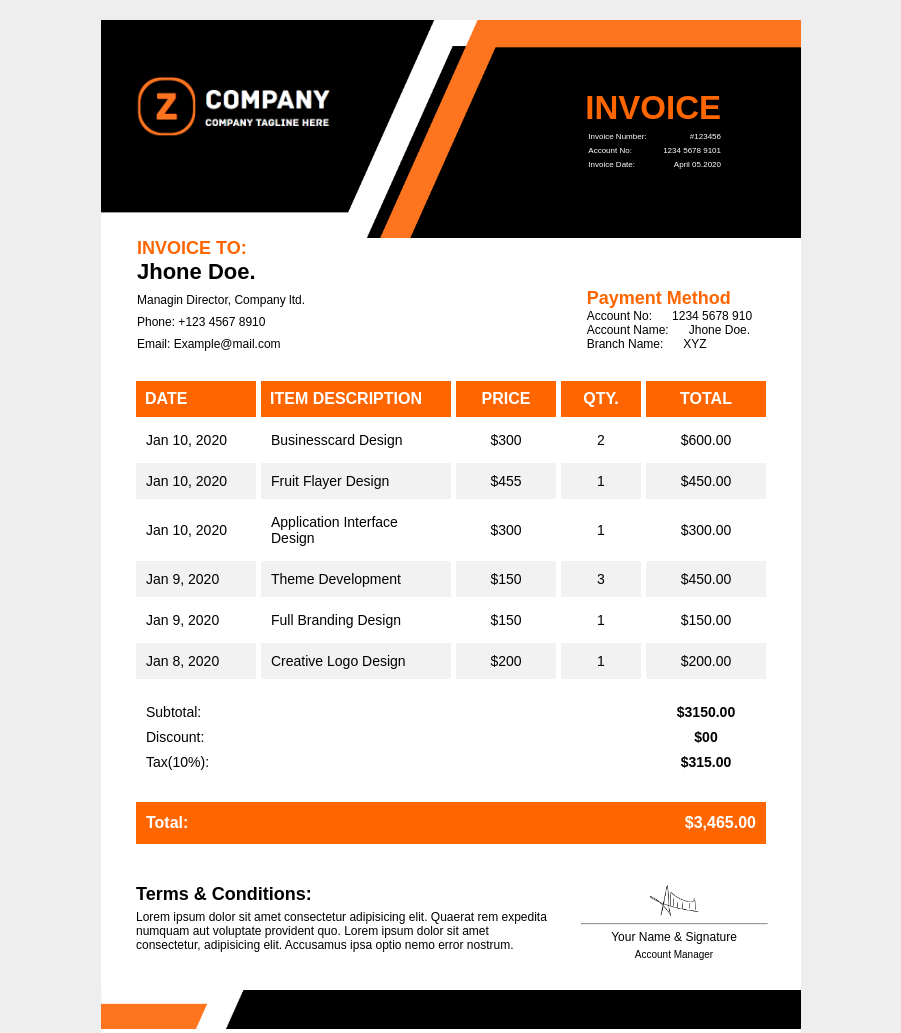
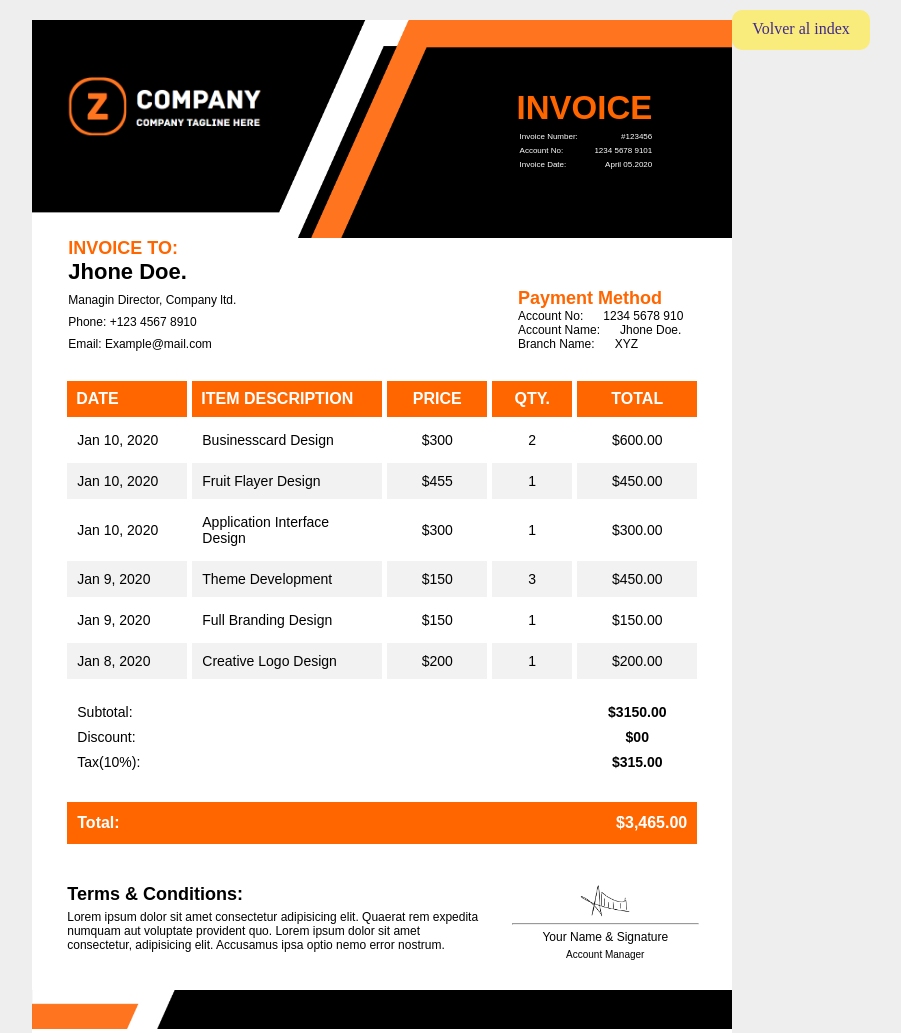
Before and after one commit to nicko2908/MiPortafolioNickolas, a plain HTML site: page Factura3/Factura3.html in a window 1280 px wide. Shown: the whole page, without its empty margins (189-1090 px from the left). Drawn offline with Linux system fonts and the light colour scheme.

Commit message:
Boton de volver al index

```diff
--- a/Factura3/Factura3.css
+++ b/Factura3/Factura3.css
@@ -261,3 +261,19 @@ hr{
 .pie{
     height: 39px;
 }
+
+.boton {
+    background-color:#f9ec7d;
+    color:#3f298d;
+    padding: 10px 20px;
+    border-radius: 10px;
+    text-decoration: none;
+    font-family: "Bree Serif", serif;
+    margin-top: 10px;
+    height: 20px;
+}
+
+.boton:hover {
+    background-color:#3f298d;
+    color: white;
+}
--- a/Factura3/Factura3.html
+++ b/Factura3/Factura3.html
@@ -158,5 +158,6 @@
         <img class="pie" src="../Assets/Footer.png" alt="Pie">
     </footer>
     </div>
+    <a href="../index.html" class="boton">Volver al index</a>
     </body>
 </html>
```
Also changed, not shown: HojaDeVida/CV.html (+1 -1 lines).
